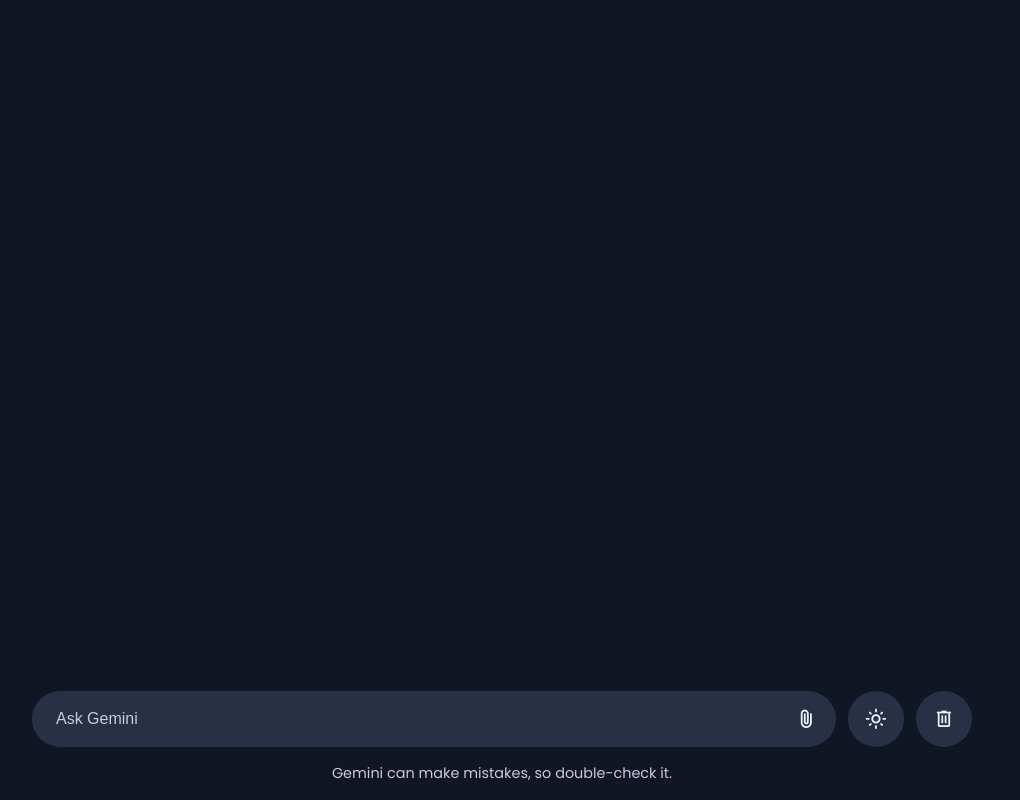
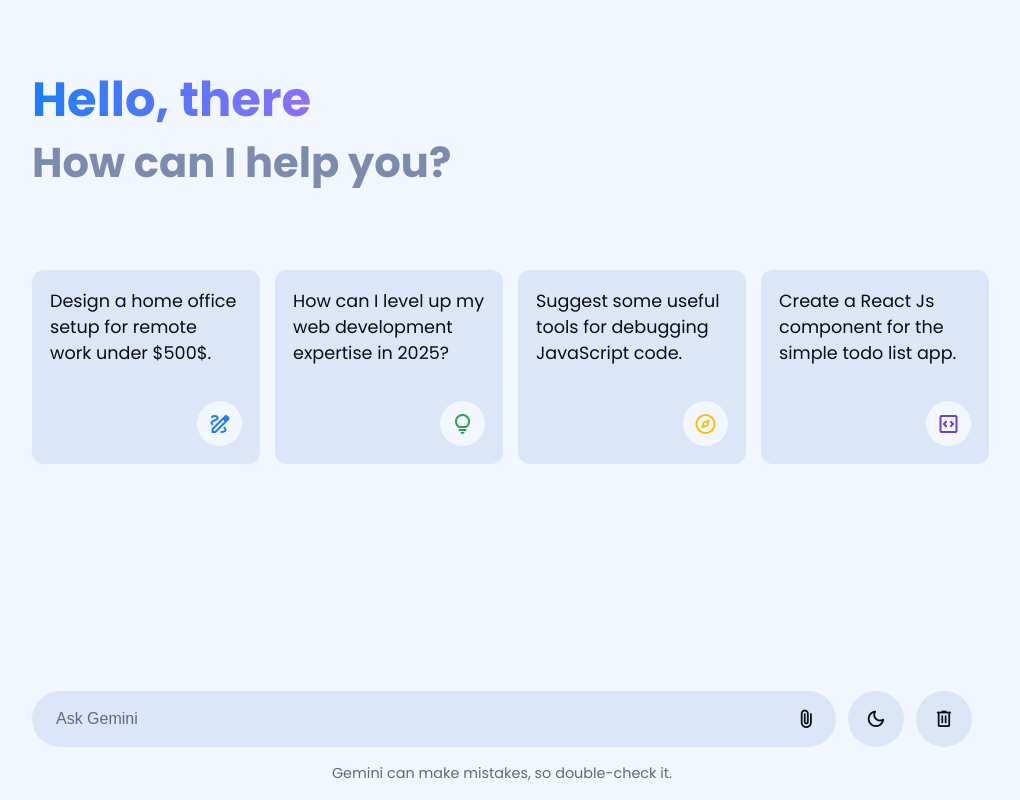
Before and after one commit to FarahAkl/Gemini-AI-Chatbot, a plain HTML site: page index.html in a window 1280 px wide. Both pictures are taken after a click on the button "light_mode". Shown: the whole page, without its empty margins (138-1158 px from the left). Drawn offline with nearby package versions, Linux system fonts and the light colour scheme.

Commit message:
toggle theme btn

```diff
--- a/main.js
+++ b/main.js
@@ -8,6 +8,7 @@ const stopResponseBtn = document.querySelector("#stop-response-btn");
 const deleteChatsBtn = document.querySelector("#delete-chats-btn");
 const fileInput = promptForm.querySelector("#file-input");
 const chatsContainer = document.querySelector(".chats-container");
+const themeToggleBtn = document.querySelector("#toggle-theme-btn");
 const GOOGLE_API_KEY = "AIzaSyDJXAr-WcQsY4JC-fUC_PVmMNI6rONn5gU";
 const API_URL = `https://generativelanguage.googleapis.com/v1beta/models/gemini-1.5-flash:generateContent?key=${GOOGLE_API_KEY}`;
 
@@ -23,7 +24,7 @@ const handleFormSubmit = (e) => {
     return;
   promptInput.value = "";
   userData.message = userMessage;
-  document.body.classList.add("bot-responding");
+  document.body.classList.add("bot-responding", "chats-active");
   fileUploadWrapper.classList.remove("active", "img-attached", "file-attached");
 
   // Generate user message and add to chats container
@@ -107,7 +108,7 @@ const generateResponse = async (botMsgDiv) => {
         : error.message;
     botMsgDiv.classList.remove("loading");
     document.body.classList.remove("bot-responding");
-    scrollToBottom()
+    scrollToBottom();
   } finally {
     userData.file = {};
   }
@@ -188,9 +189,31 @@ deleteChatsBtn.addEventListener("click", () => {
   chatHistory.length = 0;
   chatsContainer.innerHTML = "";
   setTimeout(() => {
-    document.body.classList.remove("bot-responding");
+    document.body.classList.remove("bot-responding", "chats-active");
   }, 100);
 });
 
+// Handle suggestion click
+document.querySelectorAll(".suggestions-item").forEach((item) => {
+  item.addEventListener("click", () => {
+    promptInput.value = item.querySelector(".text").textContent;
+    promptForm.dispatchEvent(new Event("submit"))
+  });
+});
+
+// show hide controls for mobile
+document.addEventListener("click", ({ target }) => {
+})
+
+themeToggleBtn.addEventListener("click", () => {
+  const isLightTheme = document.body.classList.toggle("light-theme");
+  localStorage.setItem("themeColor", isLightTheme ? "light_mode" : "dark_mode");
+  themeToggleBtn.textContent = isLightTheme ? "dark_mode" : "light_mode";
+});
+
+const isLightTheme = localStorage.getItem("themeColor") === "light_mode";
+document.body.classList.toggle("light-theme", isLightTheme);
+themeToggleBtn.textContent = isLightTheme ? "dark_mode" : "light_mode";
+
 promptForm.addEventListener("submit", handleFormSubmit);
 addFileBtn.addEventListener("click", () => fileInput.click());
--- a/style.css
+++ b/style.css
@@ -18,6 +18,15 @@ body {
   font-family: "Poppins", serif;
   background: var(--primary-color);
   color: var(--text-color);
+}
+body.light-theme{
+  --text-color:#090c13;
+  --subheading-color:#7b8cae;
+  --placeholder-color:#606982;
+  --primary-color:#f3f7ff;
+  --secondary-color:#dce6f9;
+  --seocndary-hover-color:#d2ddf2;
+  --scrollbar-color:#a2aac2;
 }
 ul {
   list-style: none;
@@ -363,6 +372,6 @@ body.bot-responding .prompt-form .file-upload-wrapper {
 body.bot-responding .prompt-form .prompt-actions #stop-response-btn {
   display: block !important;
 }
-.container :is(.app-header, .suggestions) {
+body.chats-active .container :where(.app-header, .suggestions) {
   display: none;
 }
```
